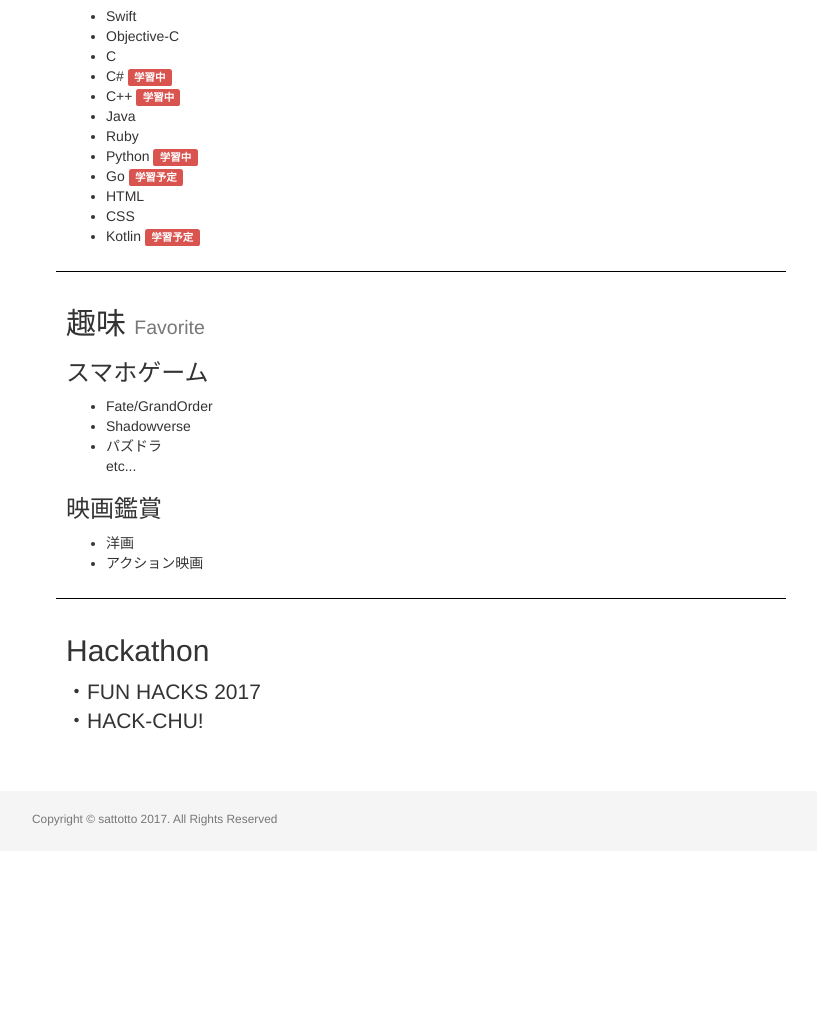
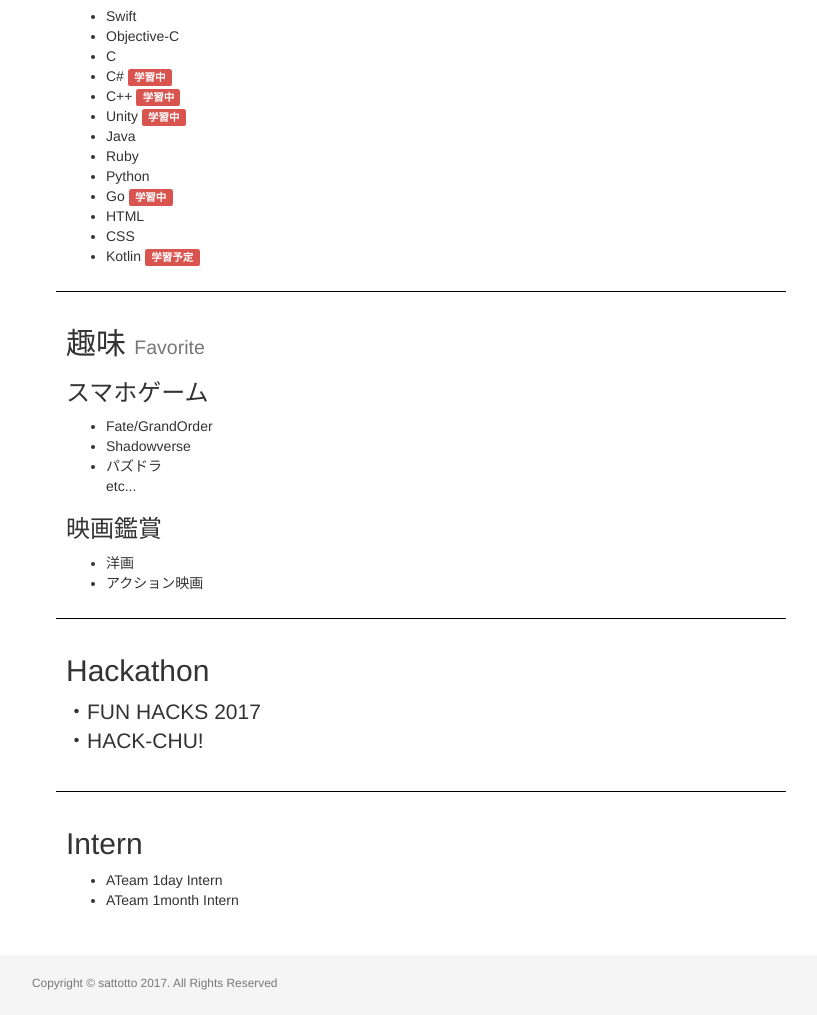
Before and after one commit to sattotto/sattotto.github.io, a plain HTML site: page index.html in a window 1280 px wide. Shown: the part 803-1818 px from the top of the page, without its empty margins (38-855 px from the left). Before the commit the page ends 1654 px from the top, so only its background shows below. Drawn offline with nearby package versions, Linux system fonts and the light colour scheme.

Commit message:
行ったInternの情報を追加

```diff
--- a/index.html
+++ b/index.html
@@ -66,10 +66,11 @@
                             <li>C</li>
                             <li>C# <span class="label label-danger">学習中</span></li>
                             <li>C++ <span class="label label-danger">学習中</span></li>
+                            <li>Unity <span class="label label-danger">学習中</span></li>
                             <li>Java</li>
                             <li>Ruby</li>
-                            <li>Python <span class="label label-danger">学習中</span></li>
-                            <li>Go <span class="label label-danger">学習予定</span></li>
+                            <li>Python</li>
+                            <li>Go <span class="label label-danger">学習中</span></li>
                             <li>HTML</li>
                             <li>CSS</li>
                             <li>Kotlin <span class="label label-danger">学習予定</span></li>
@@ -97,6 +98,13 @@
                             ・HACK-CHU!<br>
                         </p>
                     </div>
+                    <div class="content">
+                        <H2>Intern</H2>
+                        <ul>
+                            <li>ATeam 1day Intern</li>
+                            <li>ATeam 1month Intern</li>
+                        </ul>
+                    </div>
                 </div>
                 <div class="col-xs-4">
                     <div class="content">
```
